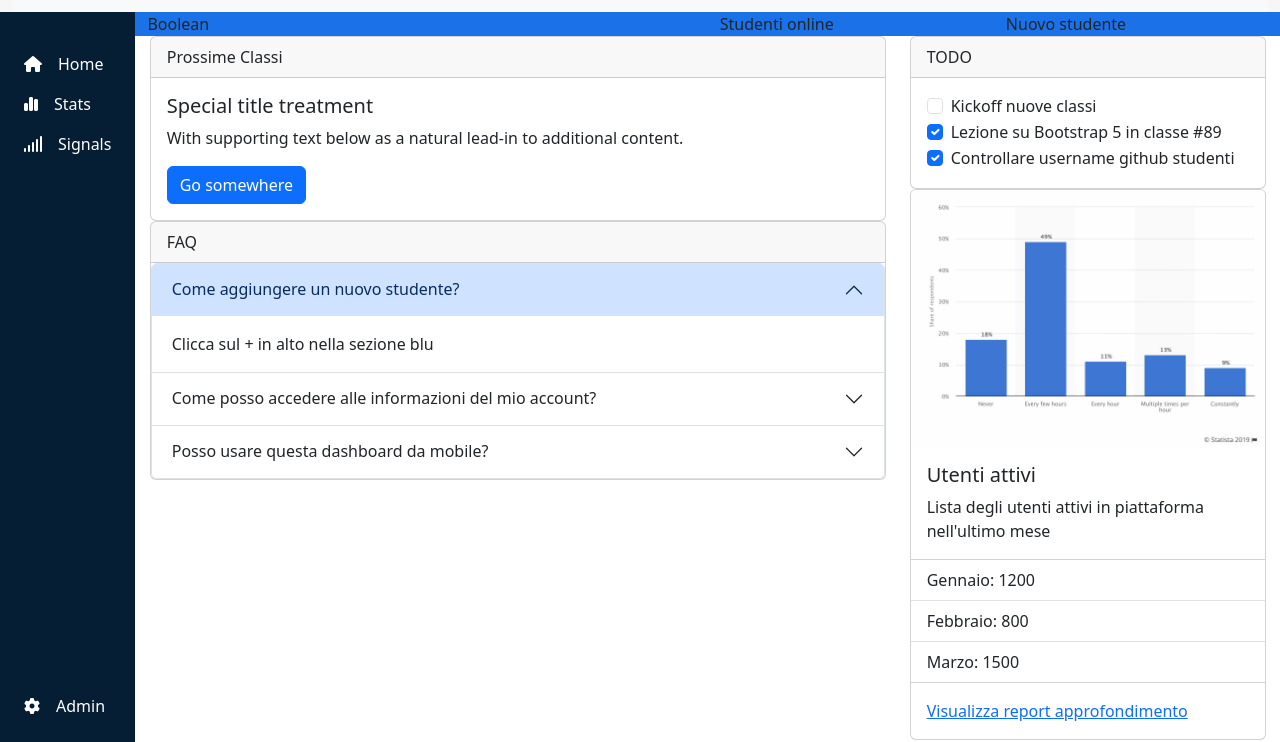
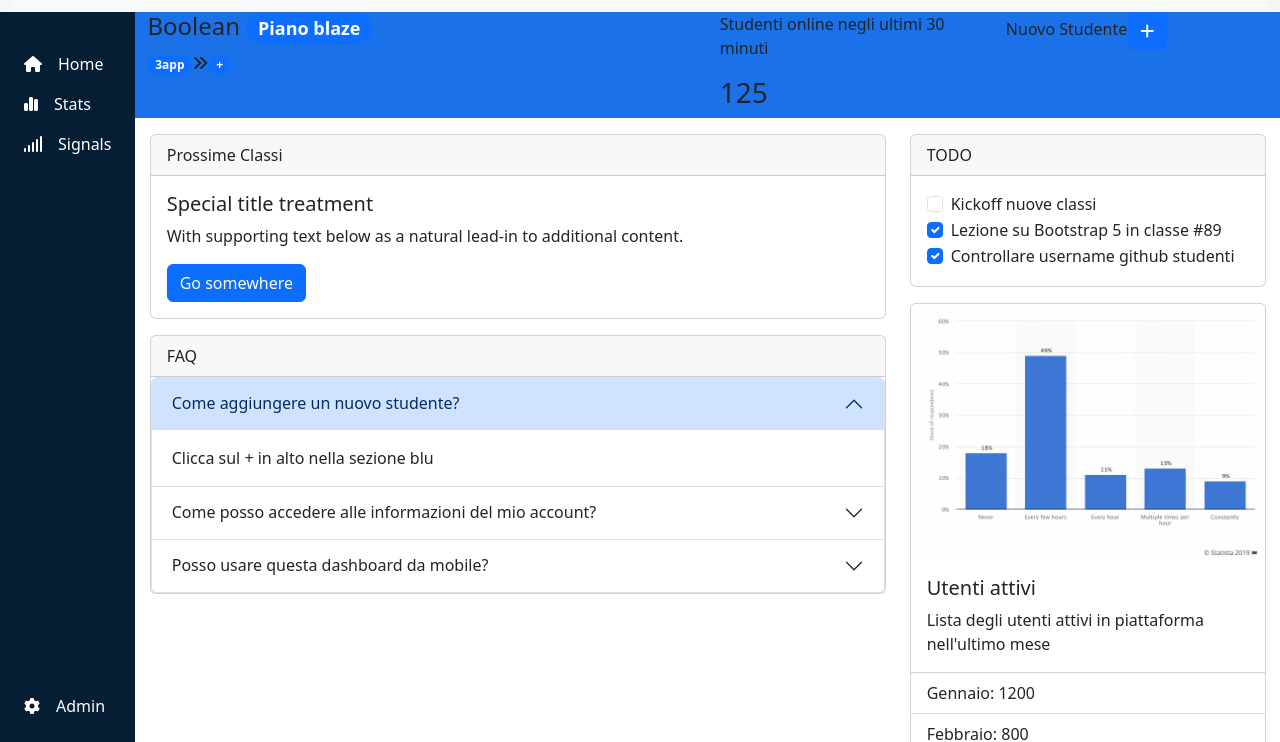
Before and after one commit to CosimoPetrarca/html-css-bootstrap-dashboard, a plain HTML site: page index.html in a window 1280 px wide. Shown: the part 58-800 px from the top of the page. Drawn offline with nearby package versions, Linux system fonts and the light colour scheme.

Commit message:
main top structure

```diff
--- a/index.html
+++ b/index.html
@@ -37,22 +37,21 @@
                 <div class="collapse navbar-collapse flex-grow-0">
                     <ul class="navbar-nav mb-2 mb-lg-0">
                         <li class="nav-item">
-                            <a class="nav-link active" aria-current="page" href="#"><i
-                                class="fa-solid fa-bars"></i></a></li></a>
+                            <a class="nav-link active" aria-current="page" href="#"><i class="fa-solid fa-bars"></i></a>
+                        </li></a>
                         </li>
                         <li class="nav-item">
-                            <a class="nav-link" href="#"><i
-                                class="fa-solid fa-circle-question"></i></a>
+                            <a class="nav-link" href="#"><i class="fa-solid fa-circle-question"></i></a>
                         </li>
                         <li class="nav-item">
-                            <a class="nav-link" href="#"><i
-                                class="fa-solid fa-ellipsis-vertical"></i></a>
+                            <a class="nav-link" href="#"><i class="fa-solid fa-ellipsis-vertical"></i></a>
                         </li>
                     </ul>
                 </div>
                 <div class="px-2">
                     <div class="dropdown">
-                        <button class="btn btn-warning dropdown-toggle" type="button" data-bs-toggle="dropdown" aria-expanded="false">
+                        <button class="btn btn-warning dropdown-toggle" type="button" data-bs-toggle="dropdown"
+                            aria-expanded="false">
                             <i class="fa-solid fa-bell"></i>
                         </button>
                         <ul class="dropdown-menu">
@@ -110,17 +109,27 @@
             <!-- main top -->
             <div class="container-fluid ms-main-top">
                 <div class="row">
-                    <div class="col-6">Boolean</div>
-                    <div class="col-3">Studenti online</div>
-                    <div class="col-3">Nuovo studente</div>
+                    <div class="col-12 col-md-3 order-md-3">
+                        <p>Nuovo Studente<button type="button" class="btn btn-primary"><i class="fa-solid fa-plus"></i></button></p>
+                    </div>
+
+                    <div class="col-12 col-md-6 order-md-1">
+                        <h4>Boolean <span class="badge rounded-pill bg-primary">Piano blaze</span></h4>
+                        <span class="badge rounded-pill bg-primary">3app</span><i class="fa-solid fa-angles-right"></i><span class="badge rounded-pill bg-primary">+</span>
+                    </div>
+                    <div class="col-12 col-md-3 order-md-2">
+                        <p>Studenti online negli ultimi 30 minuti</p>
+                        <h3>125</h3>
+                    </div>
                 </div>
             </div>
             <!-- /main top -->
 
             <!-- main bottom -->
-            <div class="container ms-main-bottom">
+            <div class="container ms-main-bottom overflow-auto">
                 <div class="row">
-                    <div class="col-8">
+                    <div class="col-12 col-lg-8">
+                        <div class="py-3">
                             <div class="card">
                                 <div class="card-header">
                                     Prossime Classi
@@ -132,6 +141,8 @@
                                     <a href="#" class="btn btn-primary">Go somewhere</a>
                                 </div>
                             </div>
+                        </div>
+
                         <div class="card">
                             <div class="card-header">
                                 FAQ
@@ -139,38 +150,49 @@
                             <div class="accordion" id="accordionExample">
                                 <div class="accordion-item">
                                     <h2 class="accordion-header" id="headingOne">
-                                    <button class="accordion-button" type="button" data-bs-toggle="collapse" data-bs-target="#collapseOne" aria-expanded="true" aria-controls="collapseOne">
+                                        <button class="accordion-button" type="button" data-bs-toggle="collapse"
+                                            data-bs-target="#collapseOne" aria-expanded="true"
+                                            aria-controls="collapseOne">
                                             Come aggiungere un nuovo studente?
                                         </button>
                                     </h2>
-                                  <div id="collapseOne" class="accordion-collapse collapse show" aria-labelledby="headingOne" data-bs-parent="#accordionExample">
+                                    <div id="collapseOne" class="accordion-collapse collapse show"
+                                        aria-labelledby="headingOne" data-bs-parent="#accordionExample">
                                         <div class="accordion-body">Clicca sul + in alto nella sezione blu</div>
                                     </div>
                                 </div>
                                 <div class="accordion-item">
                                     <h2 class="accordion-header" id="headingTwo">
-                                    <button class="accordion-button collapsed" type="button" data-bs-toggle="collapse" data-bs-target="#collapseTwo" aria-expanded="false" aria-controls="collapseTwo">
+                                        <button class="accordion-button collapsed" type="button"
+                                            data-bs-toggle="collapse" data-bs-target="#collapseTwo"
+                                            aria-expanded="false" aria-controls="collapseTwo">
                                             Come posso accedere alle informazioni del mio account?
                                         </button>
                                     </h2>
-                                  <div id="collapseTwo" class="accordion-collapse collapse" aria-labelledby="headingTwo" data-bs-parent="#accordionExample">
+                                    <div id="collapseTwo" class="accordion-collapse collapse"
+                                        aria-labelledby="headingTwo" data-bs-parent="#accordionExample">
                                         <div class="accordion-body">Clicca sulla campanellina in alto</div>
                                     </div>
                                 </div>
                                 <div class="accordion-item">
                                     <h2 class="accordion-header" id="headingThree">
-                                    <button class="accordion-button collapsed" type="button" data-bs-toggle="collapse" data-bs-target="#collapseThree" aria-expanded="false" aria-controls="collapseThree">
+                                        <button class="accordion-button collapsed" type="button"
+                                            data-bs-toggle="collapse" data-bs-target="#collapseThree"
+                                            aria-expanded="false" aria-controls="collapseThree">
                                             Posso usare questa dashboard da mobile?
                                         </button>
                                     </h2>
-                                  <div id="collapseThree" class="accordion-collapse collapse" aria-labelledby="headingThree" data-bs-parent="#accordionExample">
+                                    <div id="collapseThree" class="accordion-collapse collapse"
+                                        aria-labelledby="headingThree" data-bs-parent="#accordionExample">
                                         <div class="accordion-body">Provaci vedrai che funziona!</div>
                                     </div>
                                 </div>
                             </div>
                         </div>
+
                     </div>
-                    <div class="col-4">
+                    <div class="col-12 col-lg-4">
+                        <div class="py-3">
                             <div class="card">
                                 <div class="card-header">
                                     TODO
@@ -183,16 +205,19 @@
                                         </label>
                                     </div>
                                     <div class="form-check">
-                                    <input class="form-check-input" type="checkbox" value="" id="flexCheckChecked" checked>
+                                        <input class="form-check-input" type="checkbox" value="" id="flexCheckChecked"
+                                            checked>
                                         <label class="form-check-label" for="flexCheckChecked">
                                             Lezione su Bootstrap 5 in classe #89
                                         </label>
                                     </div>
                                     <div class="form-check">
-                                    <input class="form-check-input" type="checkbox" value="" id="flexCheckChecked" checked>
+                                        <input class="form-check-input" type="checkbox" value="" id="flexCheckChecked"
+                                            checked>
                                         <label class="form-check-label" for="flexCheckChecked">
                                             Controllare username github studenti
                                         </label>
+                                    </div>
                                 </div>
                             </div>
                         </div>
```
Lines whose indentation alone changed are shown as unchanged.
